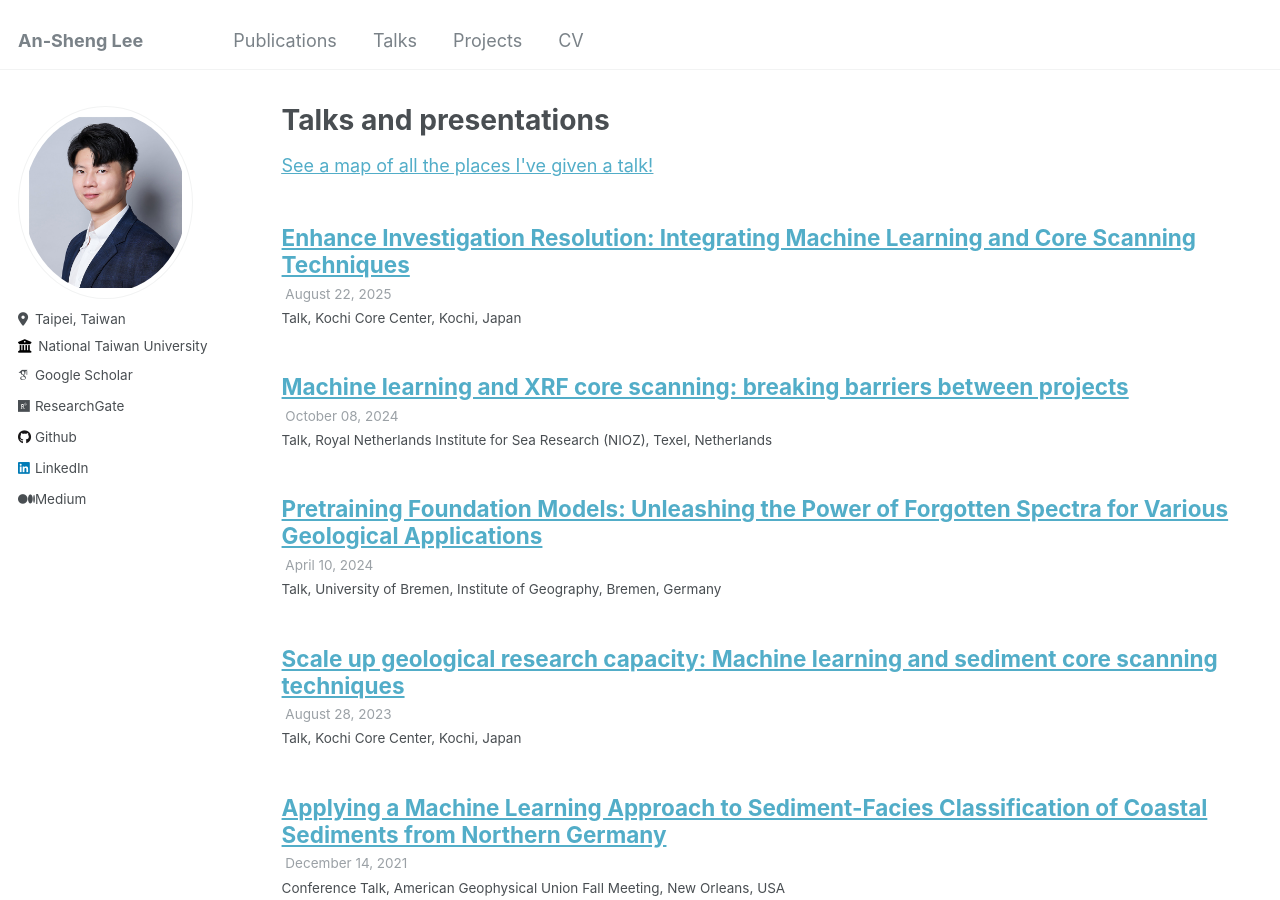
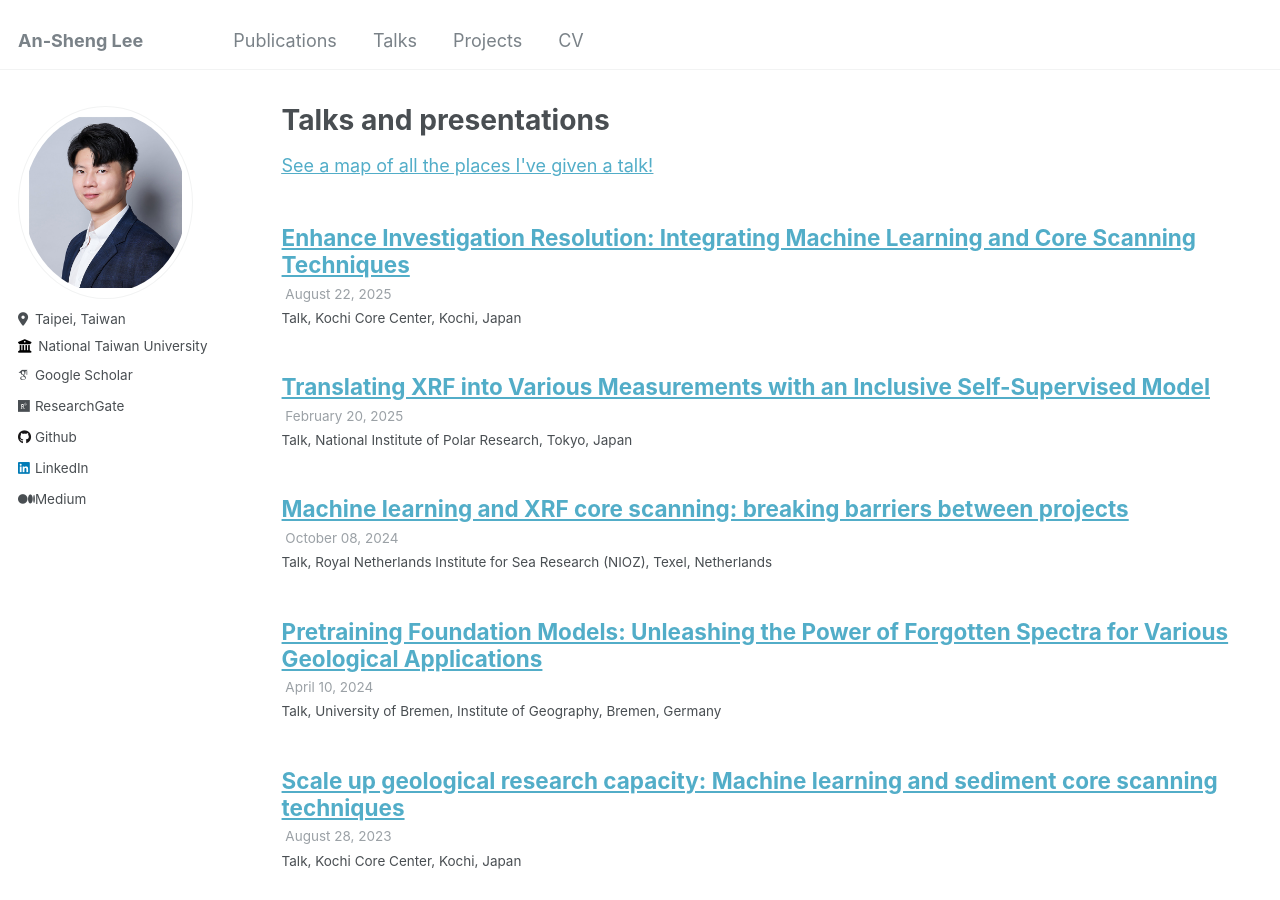
Before and after one commit to dispink/dispink.github.io, a Jekyll site: the page built from _pages/talks.html, in a window 1280 px wide and 900 px high. Built offline with Jekyll 4.4.1, drawn with Linux system fonts in a browser that asks for light colours; some web fonts are replaced.

Commit message:
Update talks

```diff
--- /dev/null
+++ b/_talks/2025-02-20-talk-7.md
@@ -0,0 +1,9 @@
+---
+title: "Translating XRF into Various Measurements with an Inclusive Self-Supervised Model"
+collection: talks
+type: "Talk"
+permalink: /talks/2025-02-20-talk-7
+venue: "National Institute of Polar Research"
+date: 2025-02-20
+location: "Tokyo, Japan"
+---
--- a/markdown_generator/talks.tsv
+++ b/markdown_generator/talks.tsv
@@ -1,5 +1,6 @@
 title	type	url_slug	venue	date	location	talk_url	description
-Enhance Investigation Resolution: Integrating Machine Learning and Core Scanning Techniques	Talk	talk-7	Kochi Core Center	2025-08-22	Kochi, Japan
+Enhance Investigation Resolution: Integrating Machine Learning and Core Scanning Techniques	Talk	talk-8	Kochi Core Center	2025-08-22	Kochi, Japan
+Translating XRF into Various Measurements with an Inclusive Self-Supervised Model	Talk	talk-7	National Institute of Polar Research	2025-02-20	Tokyo, Japan
 Machine learning and XRF core scanning: breaking barriers between projects	Talk	talk-6	Royal Netherlands Institute for Sea Research (NIOZ)	2024-10-08	Texel, Netherlands
 Pretraining Foundation Models: Unleashing the Power of Forgotten Spectra for Various Geological Applications	Talk	talk-5	University of Bremen, Institute of Geography	2024-04-10	Bremen, Germany
 Scale up geological research capacity: Machine learning and sediment core scanning techniques	Talk	talk-4	Kochi Core Center	2023-08-28	Kochi, Japan
```
Also changed, not shown: _talks/2025-08-22-talk-8.md (renamed from _talks/2025-08-22-talk-7.md, +1 -1 lines), 1 other file.
